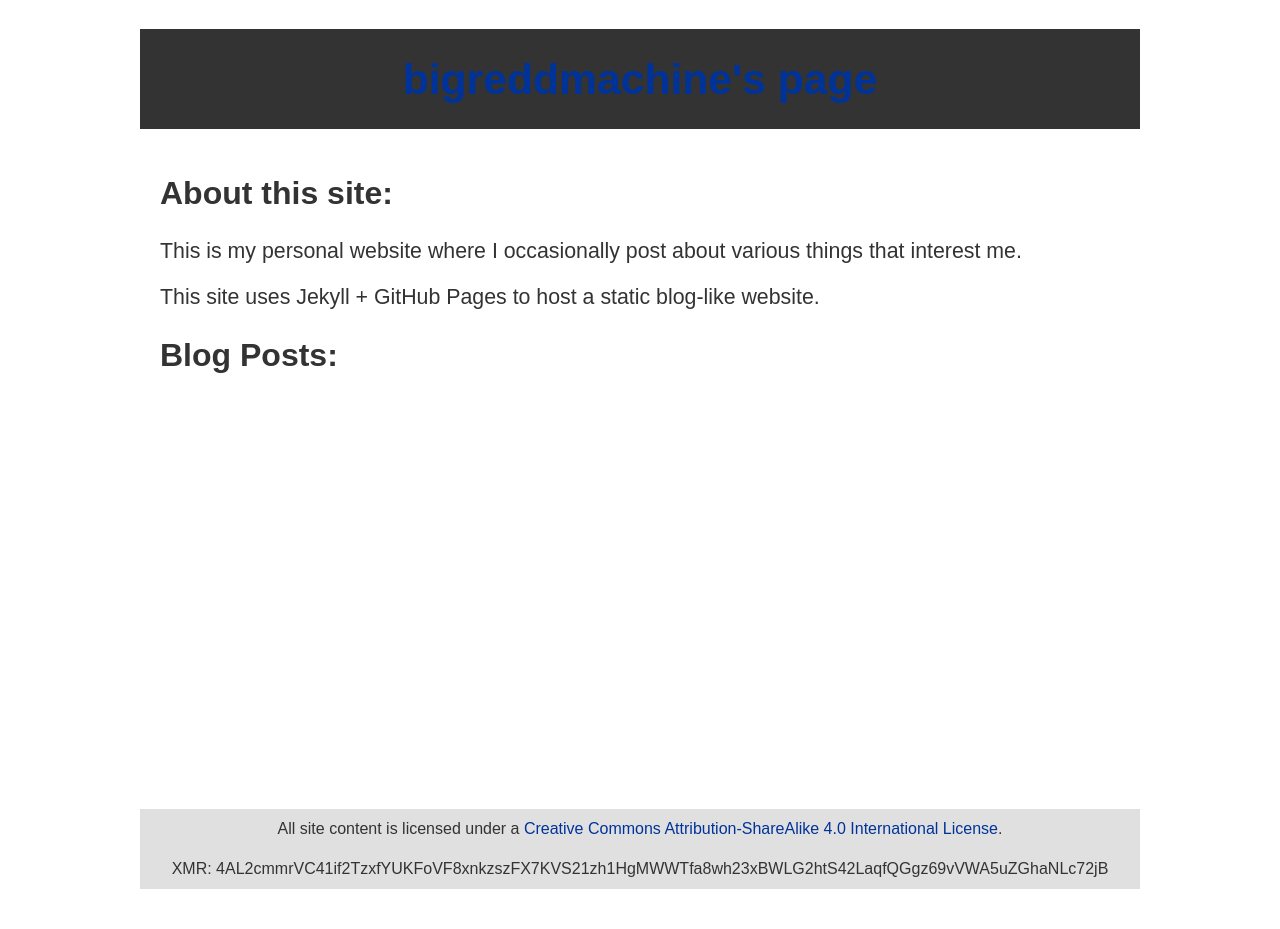
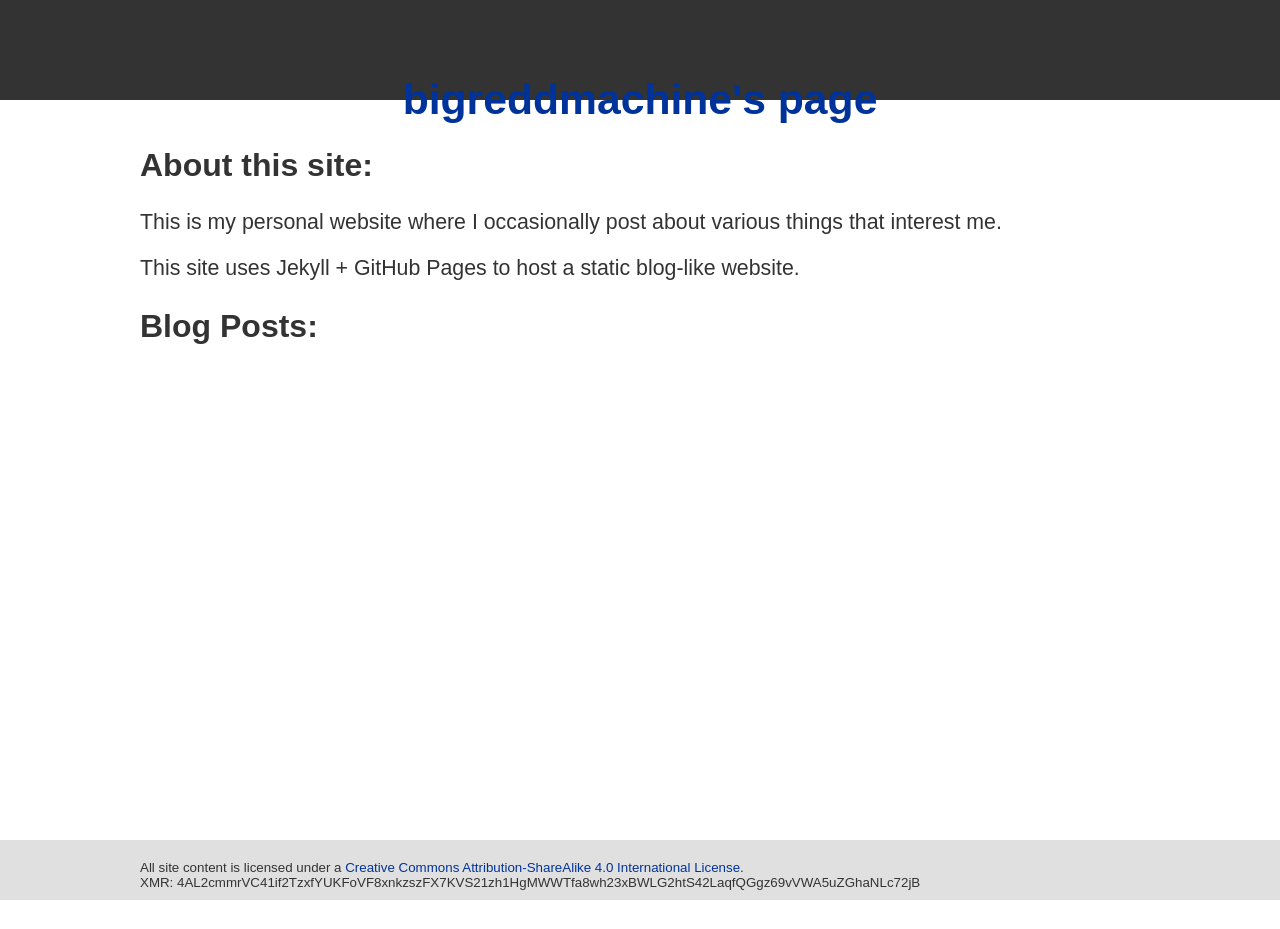
Before and after one commit to bigreddmachine/bigreddmachine.github.io, a Jekyll site: the page built from index.html, in a window 1280 px wide. Built offline with Jekyll 4.4.1, drawn with Linux system fonts in a browser that asks for light colours.

Commit message:
update style

```diff
--- a/_includes/footer.html
+++ b/_includes/footer.html
@@ -1,5 +1,5 @@
 <footer>
-    <div class="center">
+    <div class="content-container center">
         All site content is licensed under a <a target="_blank" href="http://creativecommons.org/licenses/by-sa/4.0/">Creative Commons Attribution-ShareAlike 4.0 International License</a>.<br>
         XMR: {{ site.xmr }}
     </div>
--- a/_includes/header.html
+++ b/_includes/header.html
@@ -1,5 +1,5 @@
 <header>
-    <div class="site-title">
+    <div class="content-container">
         <h1><a href="{{ site.baseurl }}/">bigreddmachine's page</a></h1>
     </div>
 </header>
--- a/css/main.css
+++ b/css/main.css
@@ -25,13 +25,12 @@ a:active { color: #6699FF; }
 
 header, footer, .page-content {
     width: 100%;
-    max-width: 1000px;
-    margin: 0 auto;
+    margin: 0;
+    padding: 0;
     display: block;
 }
 
 header {
-    margin-top: 20px;
     height: 100px;
     line-height: 100px;
     text-align: center;
@@ -43,20 +42,18 @@ header {
 header a { color: #FFFFFF; }
 
 footer {
-    height: 80px;
-    line-height: 40px;
-    text-align: center;
-    font-size: 12pt;
-    margin-bottom: 20px;
+    height: 60px;
+    font-size: 10pt;
     background-color: #E0E0E0;
 }
 
 .page-content {
-    min-height: calc( 100vh - 220px );
+    min-height: calc( 100vh - 160px );
 }
 
 .content-container {
     margin: 0 auto;
     padding: 20px;
     width: auto;
+    max-width: 1000px;
 }
```
